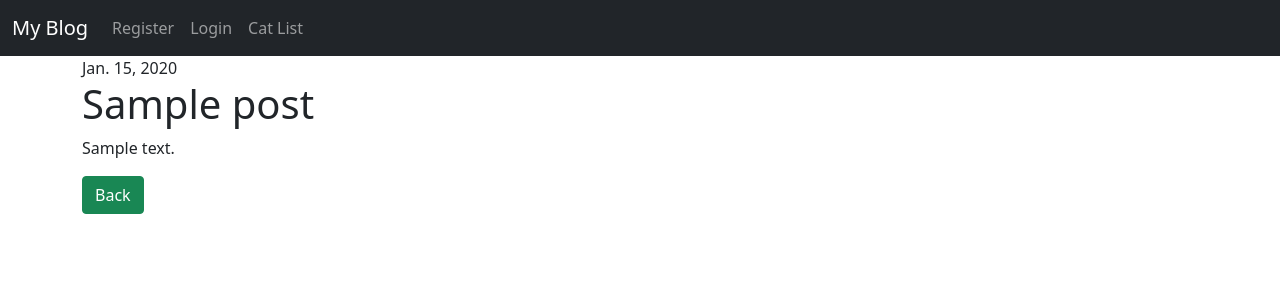
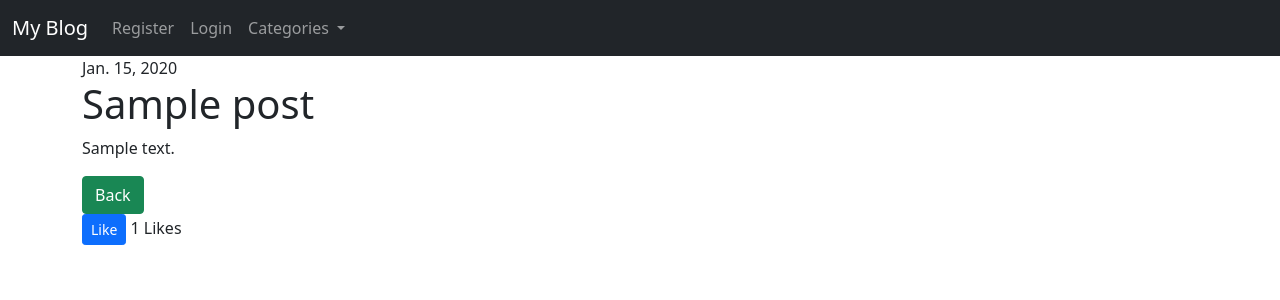
Before and after one commit to MikeRodziewicz/yt-django-blog, a Django app: page /blog_post/1 in a window 1280 px wide. Shown: the top 300 px of the page. Run offline with Django 3.2, Linux system fonts and the light colour scheme; tables that the repository leaves empty hold one stand-in row (values such as "Sample post").

Commit message:
like functionality added

```diff
--- a/theblog/models.py
+++ b/theblog/models.py
@@ -23,6 +23,10 @@
     body = models.TextField()
     publication_date = models.DateField(auto_now_add=True)
     category = models.CharField(max_length=256, default="Coding")
+    likes = models.ManyToManyField(User, related_name='blog_post')
+
+    def total_likes(self):
+        return self.likes.count()
 
     def __str__(self):
         return self.title + ' | ' + str(self.author)
--- a/theblog/templates/post_detail.html
+++ b/theblog/templates/post_detail.html
@@ -15,5 +15,12 @@
 {% endif %}
 
 <a href="{% url 'home' %}" class="btn btn-success">Back</a>
+<br>
+<form action="{% url 'like-post' post.pk %}" method="POST">
+    {% csrf_token %}
+    <button type="submit" name="post_id" value="{{ post.id }}" class="btn btn-primary btn-sm">Like</button>
+    {{ total_likes }} Likes
+</form>
+
 
 {% endblock %}
--- a/theblog/urls.py
+++ b/theblog/urls.py
@@ -1,5 +1,5 @@
 from django.urls import path
-from .views import HomeView, PostDetail, AddPost, UpdatePost, DeletePost, AddCategory, ListCategory, CategoryView, CategoryList
+from .views import HomeView, PostDetail, AddPost, UpdatePost, DeletePost, AddCategory, ListCategory, CategoryView, CategoryList, LikePost
 
 urlpatterns = [
     path('', HomeView.as_view(), name="home"),
@@ -11,5 +11,6 @@
     path('categories/', ListCategory.as_view(), name="categories"),
     path('category/<str:cats>', CategoryView, name='category'),
     path('category-list/', CategoryList, name='category-list'),
+    path('like/<int:pk>', LikePost, name='like-post')
 
 ]
--- a/theblog/views.py
+++ b/theblog/views.py
@@ -1,8 +1,9 @@
-from django.shortcuts import render, redirect
+from django.shortcuts import render, redirect, get_object_or_404
 from django.views.generic import ListView, DetailView, CreateView, UpdateView, DeleteView
 from .models import Post, Category
 from .forms import PostForm, EditPostForm
-from django.urls import reverse_lazy
+from django.urls import reverse_lazy, reverse
+from django.http import HttpResponseRedirect
 
 
 #TODO copy the context manager to other views.
@@ -23,6 +24,15 @@
     """Renders details view of a post"""
     model = Post
     template_name = 'post_detail.html'
+
+    def get_context_data(self, *args, **kwargs):
+        cat_menu = Category.objects.all()
+        context = super(PostDetail, self).get_context_data(*args, **kwargs)
+        likes = get_object_or_404(Post, id=self.kwargs['pk'])
+        total_likes = likes.total_likes()
+        context['cat_menu'] = cat_menu
+        context['total_likes'] = total_likes
+        return context
 
 
 class AddPost(CreateView):
@@ -72,3 +82,9 @@
     """List all categories"""
     cat_menu_list = Category.objects.all()
     return render(request, 'category_list.html', {'cat_menu_list':cat_menu_list})
+
+def LikePost(request, pk):
+    """Like the post function"""
+    post = get_object_or_404(Post, id=request.POST.get('post_id'))
+    post.likes.add(request.user )
+    return HttpResponseRedirect(reverse('blog-detail', args=[str(pk)]))
```
Also changed, not shown: theblog/migrations/0005_post_likes.py (added).
